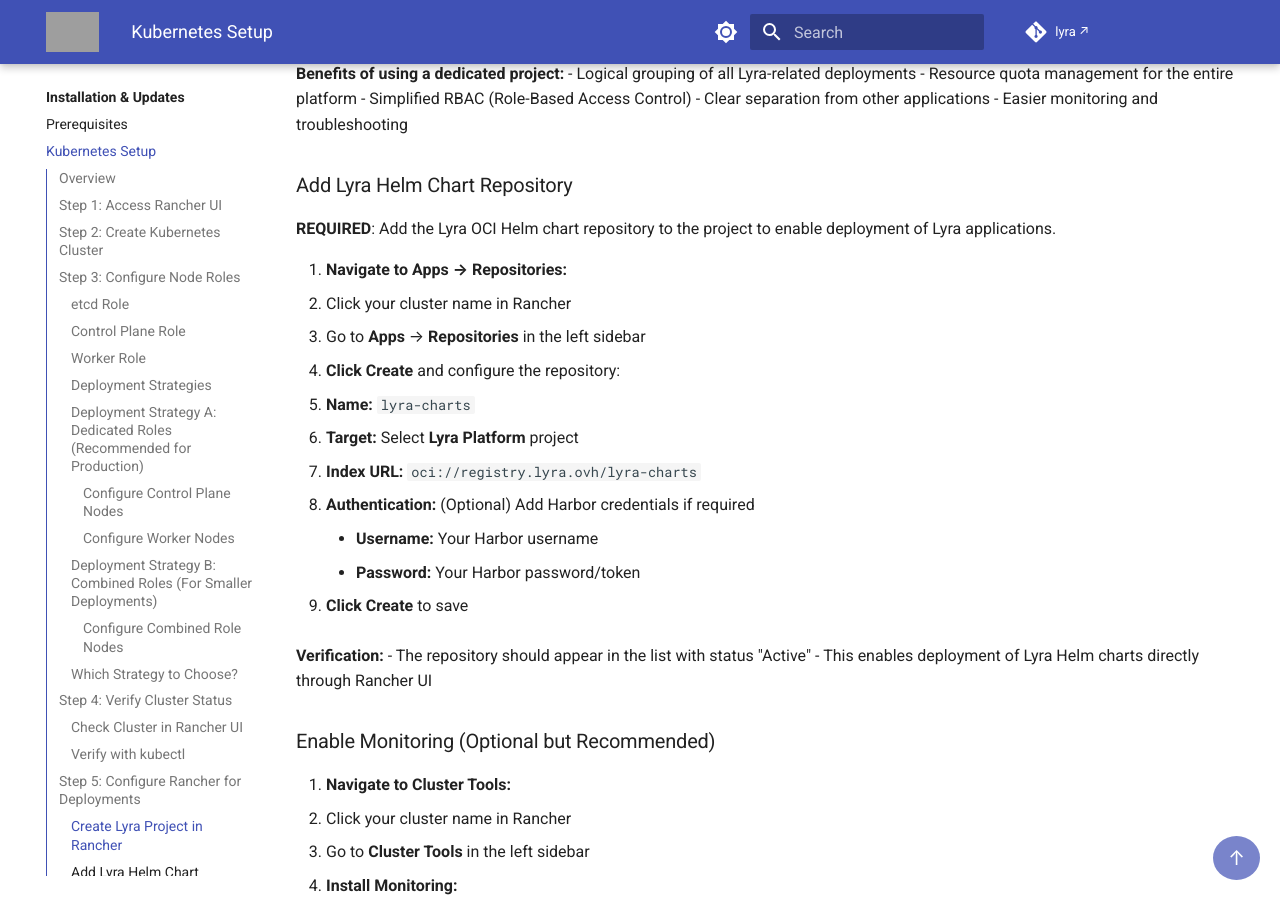
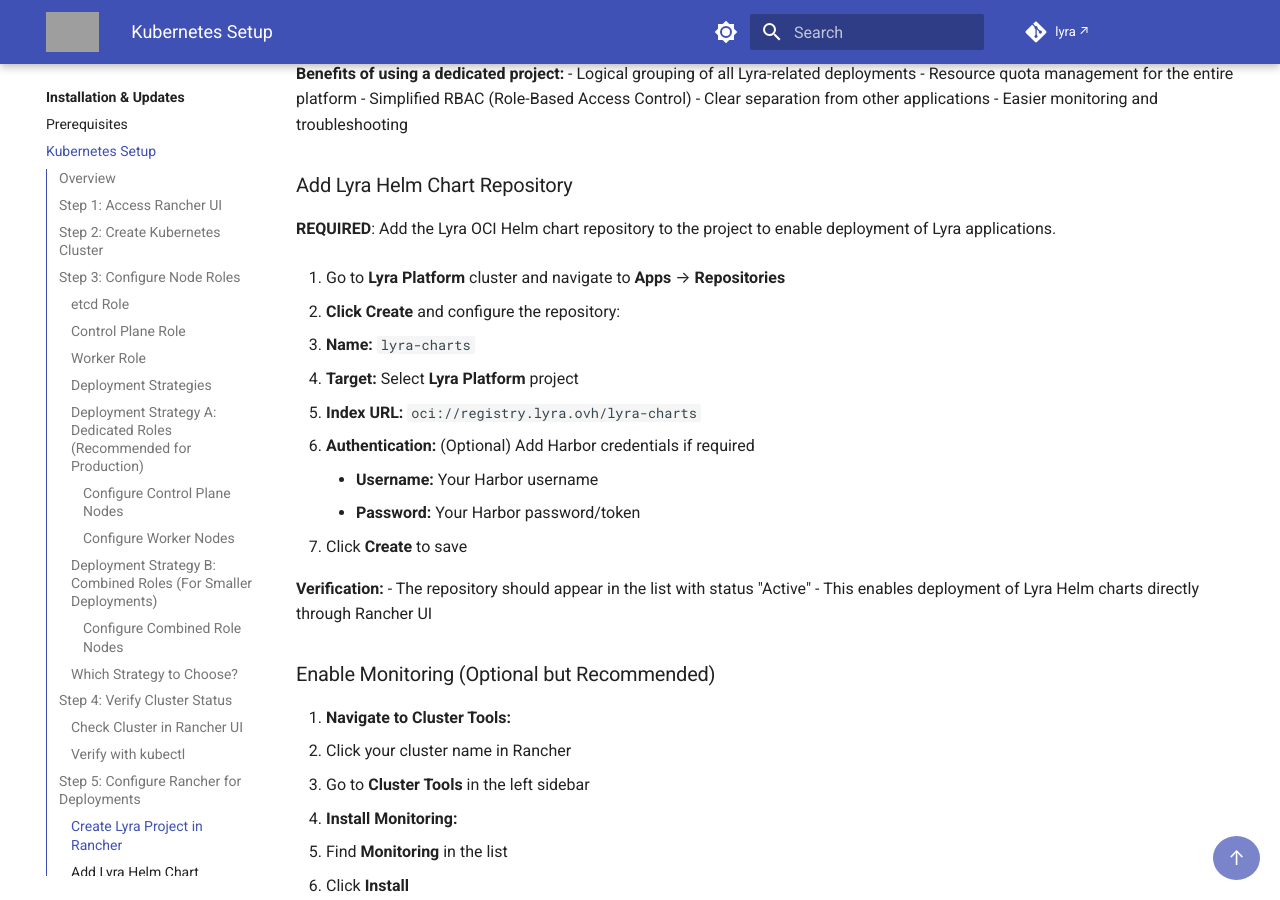
Before and after one commit to amreinch/lyra-docs, an MkDocs documentation site: the page built from docs/installation/kubernetes-setup.md, in a window 1280 px wide and 900 px high, scrolled down 7797 px. Built offline with MkDocs 1.6.1 and Material for MkDocs 9.7.7, drawn with Linux system fonts in a browser that asks for light colours; comment, search, counter and statistics services are not loaded; grey boxes are pictures that could not be loaded.

Commit message:
Simplify Helm repository navigation instructions
- Removed redundant header 'Navigate to Apps → Repositories'
- Combined navigation into single clear instruction
- Changed to 'Go to Lyra Platform cluster' for clarity
- Moved 'Click Create' into configuration options

```diff
--- a/docs/installation/kubernetes-setup.md
+++ b/docs/installation/kubernetes-setup.md
@@ -375,9 +375,7 @@ After cluster creation, configure Rancher settings required for application depl
 
 **REQUIRED**: Add the Lyra OCI Helm chart repository to the project to enable deployment of Lyra applications.
 
-1. **Navigate to Apps → Repositories:**
-   - Click your cluster name in Rancher
-   - Go to **Apps** → **Repositories** in the left sidebar
+1. Go to **Lyra Platform** cluster and navigate to **Apps** → **Repositories**
 
 2. **Click Create** and configure the repository:
    - **Name:** `lyra-charts`
```
Also changed, not shown: other parts of docs/installation/kubernetes-setup.md (+1 -2 lines).
